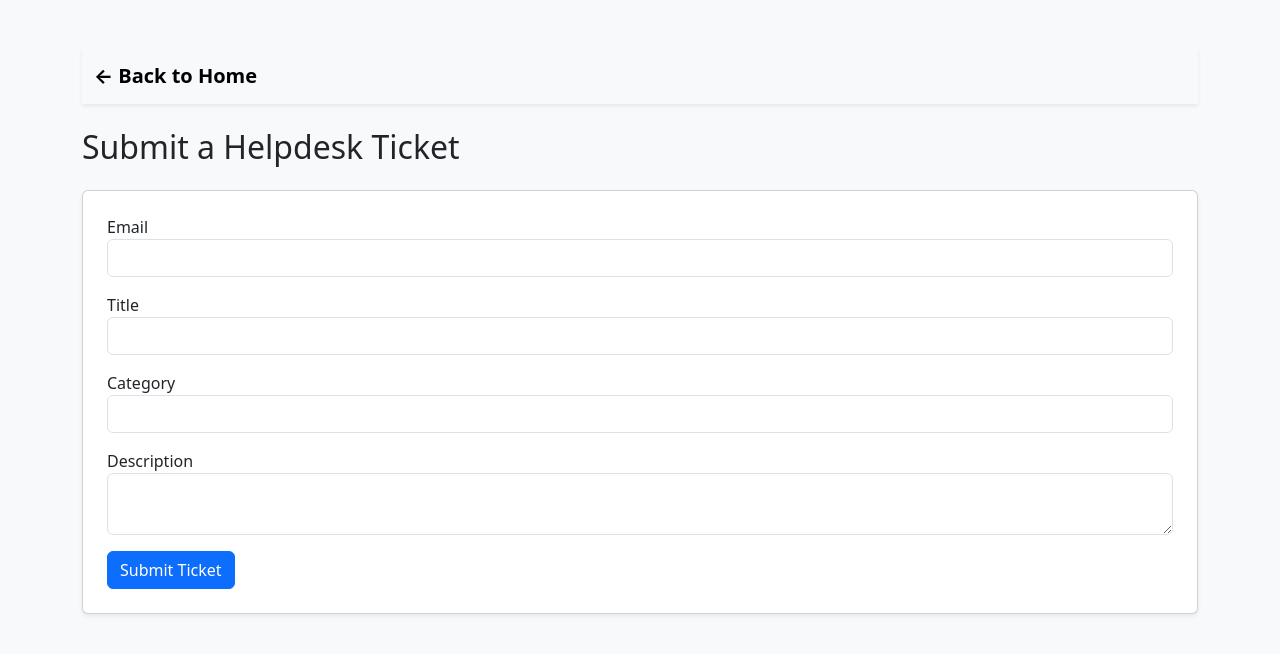
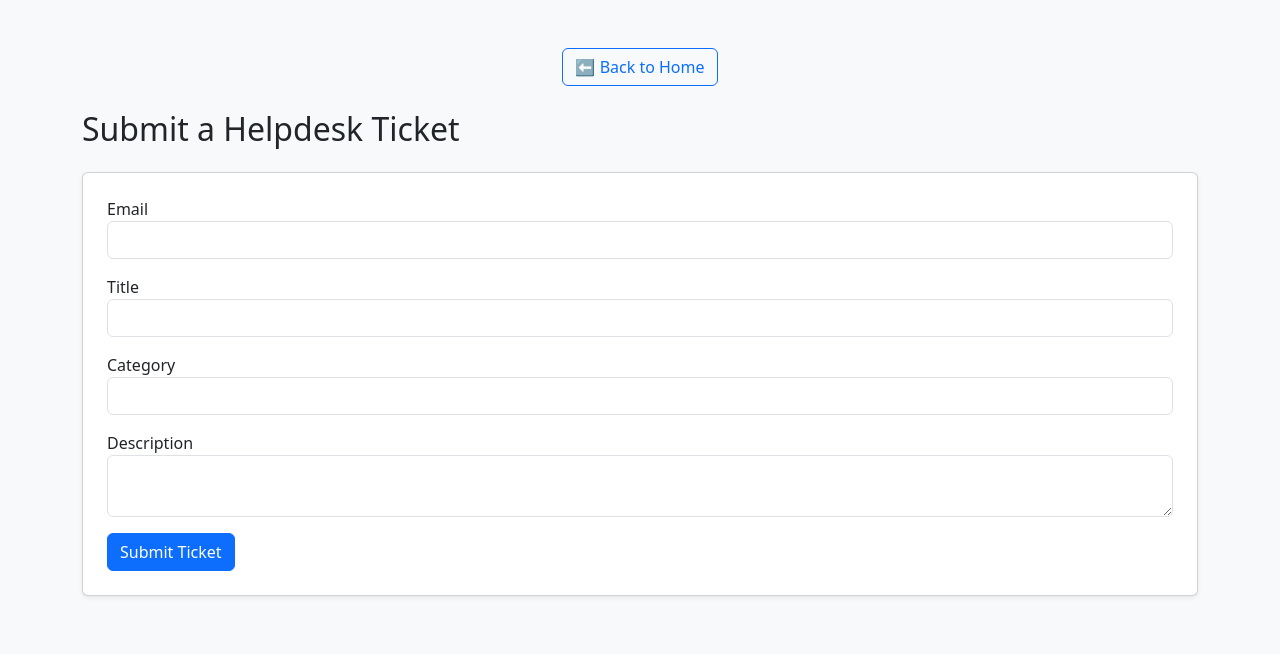
Before and after one commit to CyanNumerical/quickaid-capstone-g3-2, a plain HTML site: page frontend/submit.html in a window 1280 px wide. Drawn offline with nearby package versions, Linux system fonts and the light colour scheme.

Commit message:
back button

```diff
--- a/frontend/submit.html
+++ b/frontend/submit.html
@@ -9,11 +9,10 @@
 
 <body class="bg-light">
     <div class="container mt-5">
-        <nav class="navbar navbar-light bg-light shadow-sm mb-4">
-            <div class="container">
-              <a class="navbar-brand fw-bold" href="index.html">← Back to Home</a>
-            </div>
-          </nav>
+        <div class="text-center my-4">
+            <a href="index.html" class="btn btn-outline-primary">
+                ⬅️ Back to Home
+            </a>    </div>
         <h2 class="mb-4">Submit a Helpdesk Ticket</h2>
         <form id="ticketForm" class="card p-4 shadow-sm bg-white">
             <div class="mb-3">
```
Also changed, not shown: frontend/track.html (+4 -4 lines).
